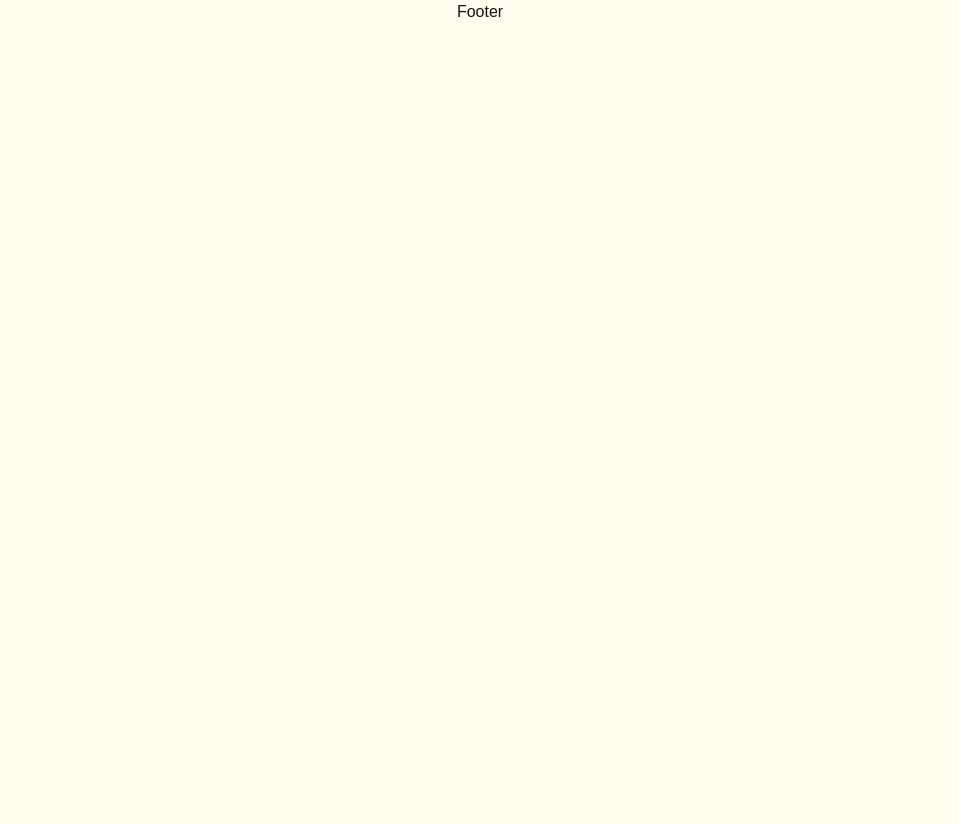
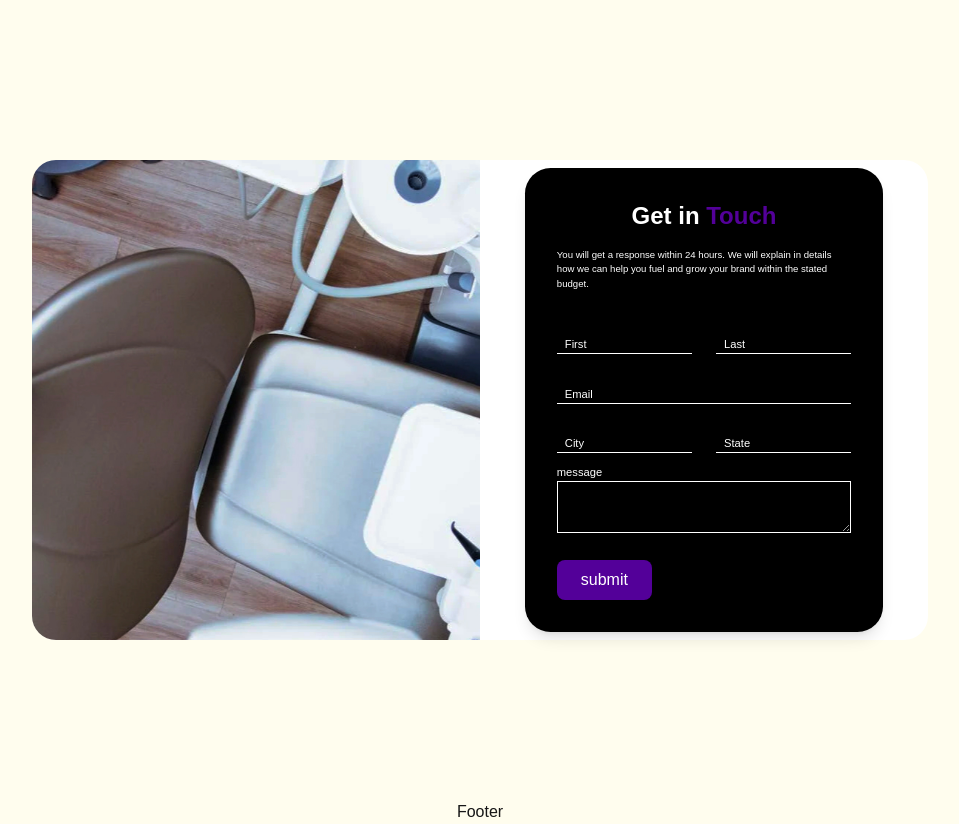
Before and after one commit to REVITAL-STUDIO/UMAC, a Next.js app: page /contact in a window 1280 px wide. Shown: the whole page, without its empty margins (160-1119 px from the left). Before the commit the page ends 800 px from the top, so only its background shows below. Built offline with nearby package versions, Linux system fonts and the light colour scheme.

Commit message:
contact page

```diff
--- a/app/contact/page.tsx
+++ b/app/contact/page.tsx
@@ -1,8 +1,68 @@
-
+import Image from "next/image"
 export default function Contact() {
 
     return (
-        <div>
+        <div className="min-h-screen flex justify-center items-center">
+            <section className="flex flex-col md:flex-row justify-between items-center bg-transparent md:bg-white h-full w-full md:h-[30rem] md:w-[70%] rounded-3xl">
+                <div className="hidden md:flex w-[50%] h-full rounded-l-3xl bg-[url('/images/contact.jpg')] bg-cover bg-no-repeat">
+                </div>
+                <div className="w-full md:w-[50%] h-full flex justify-center items-center rounded-3xl">
+                    <form className="w-[95%] max-w-[450px] md:w-[80%] flex flex-col bg-black text-white gap-6 px-8 py-8 rounded-[1.6rem] shadow-lg">
+                        <div>
+                            <h2 className="text-2xl font-semibold text-center mb-4">Get in <span className="text-[#530099]">Touch</span></h2>
+                            <p className="text-[0.6rem]">
+                                You will get a response within 24 hours. We will explain in details how we can help you fuel and grow your brand within the stated budget.
+                            </p>
+                        </div>
+                        <div className="flex flex-col gap-[0.7rem]">
+                            <div className="flex gap-6">
+                                <input
+                                    placeholder="First"
+                                    id="first_name"
+                                    type="text"
+                                    className="border-b-[1px] bg-transparent border-white py-[10px] w-full px-2 focus:outline-none focus:bg-[#7a7aaa83]  transition duration-1000 placeholder-white pt-[1.3rem] pb-0 text-[0.7rem] "
+                                />
+                                <input
+                                    placeholder="Last"
+                                    id="last_name"
+                                    type="text"
+                                    className="border-b-[1px] bg-transparent border-white py-[10px] w-full px-2 focus:outline-none focus:bg-[#7a7aaa83]  transition duration-1000 placeholder-white pt-[1.3rem] pb-0 text-[0.7rem] "
+                                />
+                            </div>
+                            <input
+                                placeholder="Email"
+                                id="email"
+                                type="text"
+                                className="border-b-[1px] bg-transparent border-white py-[10px] w-full px-2 focus:outline-none focus:bg-[#7a7aaa83]  transition duration-1000 placeholder-white pt-[1.3rem] pb-0 text-[0.7rem] "
+                            />
+                            <div className="flex gap-6">
+                                <input
+                                    placeholder="City"
+                                    id="city"
+                                    type="text"
+                                    className="border-b-[1px] bg-transparent border-white py-[10px] w-full px-2 focus:outline-none focus:bg-[#7a7aaa83]  transition duration-1000 placeholder-white pt-[1.3rem] pb-0 text-[0.7rem] "
+                                />
+                                <input
+                                    placeholder="State"
+                                    id="state"
+                                    type="text"
+                                    className="border-b-[1px] bg-transparent border-white py-[10px] w-full px-2 focus:outline-none focus:bg-[#7a7aaa83]  transition duration-1000 placeholder-white pt-[1.3rem] pb-0 text-[0.7rem] "
+                                />
+                            </div>
+                            <div className="flex flex-col">
+                                <label htmlFor="message" className="text-[0.7rem]">message</label>
+                                <textarea
+                                    className="bg-black text-white border-[1px] border-white rounded-none py-2 px-2 text-[0.7rem] focus:bg-[#7a7aaa83]  transition duration-1000 focus:outline-none "
+                                    id="message"
+                                />
+                            </div>
+                            <button className="bg-[#530099] text-white rounded-lg text-base shadow-lg px-6 py-2 mt-4 w-fit">
+                            submit
+                        </button>
+                        </div>
+                    </form>
+                </div>
+            </section>
         </div>
     )
 
--- a/app/globals.css
+++ b/app/globals.css
@@ -121,3 +121,7 @@ body {
   bottom: 0;
   left: -100%;
 }
+
+textarea::-webkit-scrollbar {
+  display: none;
+}
```
Also changed, not shown: public/images/contact.jpg (added), public/images/contact.png (deleted).
